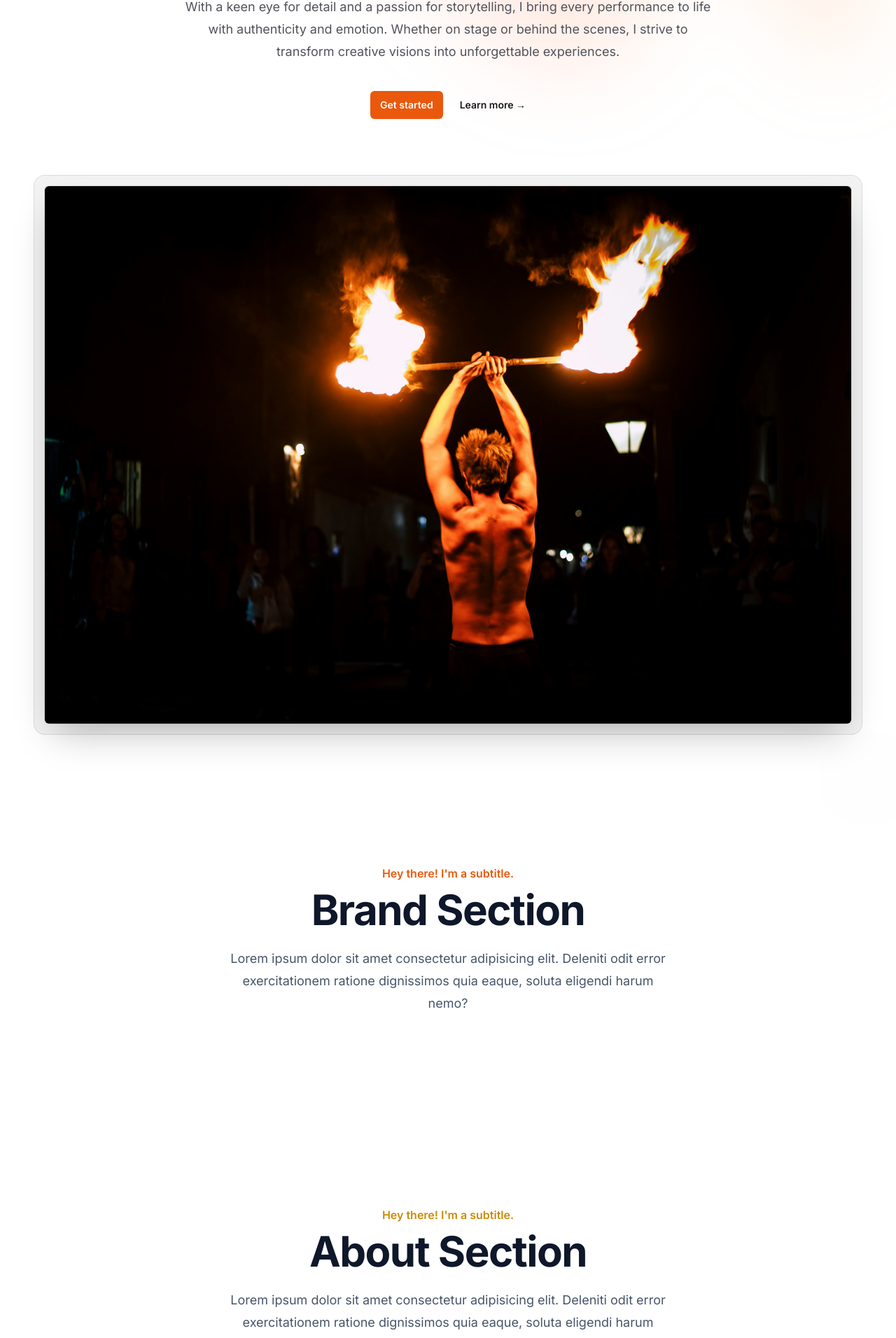
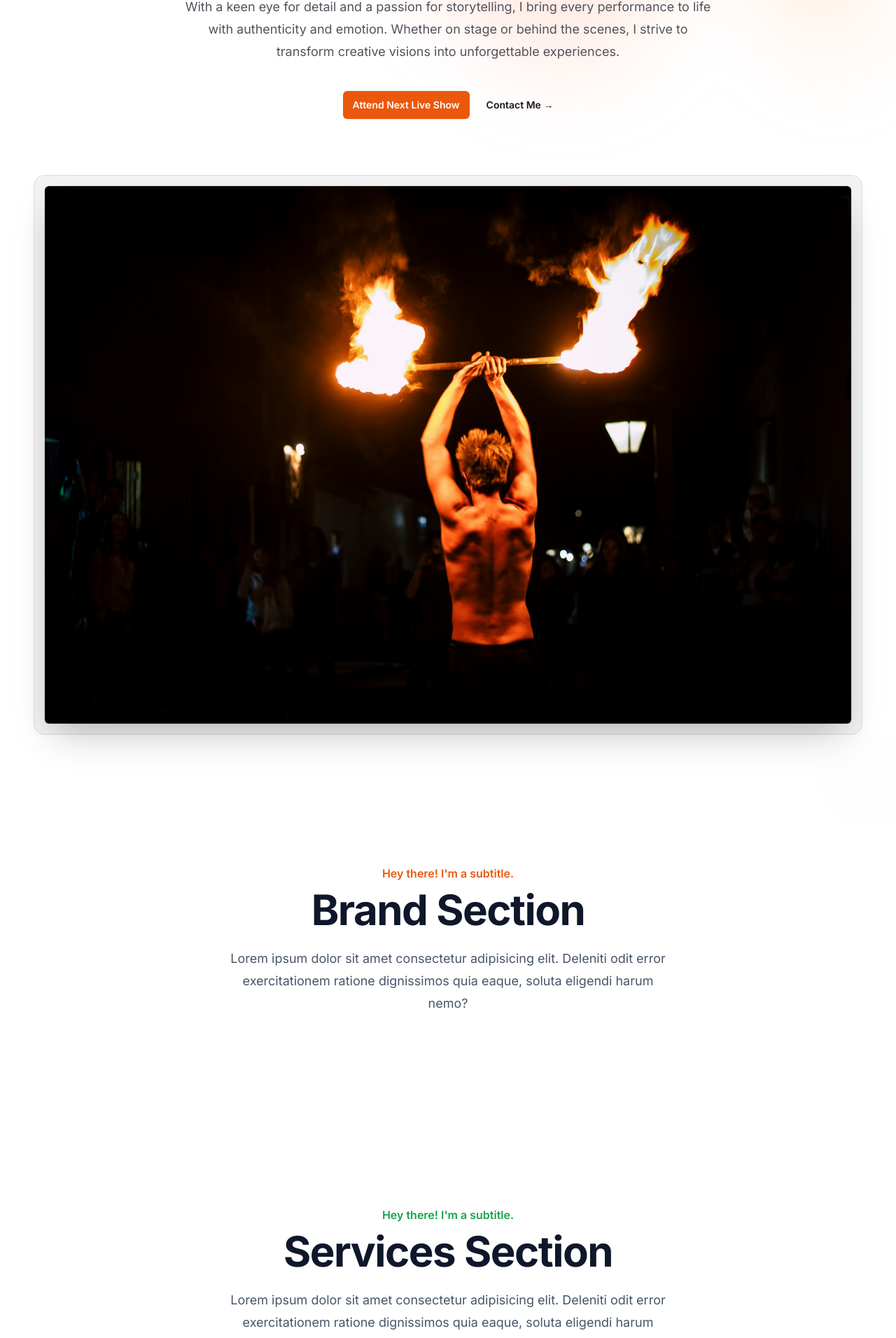
Before and after one commit to Midwest-Dev-Co/alex-taylor---portfolio---TEMPLATE, a Next.js app: page / in a window 1280 px wide. Shown: the part 310-2222 px from the top of the page at 70% size. Built offline with nearby package versions, Linux system fonts and the light colour scheme; a web font is replaced by a local one.

Commit message:
CHORE: Rearrange Landing Sections & Smooth Scroll

```diff
--- a/src/app/(landing)/About.tsx
+++ /dev/null
@@ -1,19 +0,0 @@
-import Section from '@/components/global/Section';
-import SectionHeader from '@/components/global/SectionHeader';
-
-export default function About() {
-  return (
-    <Section name="About">
-      {/* Header */}
-      <SectionHeader
-        title="About Section"
-        subtitle="Hey there! I'm a subtitle."
-        description="Lorem ipsum dolor sit amet consectetur adipisicing elit. Deleniti odit error exercitationem ratione dignissimos quia eaque, soluta eligendi harum nemo?"
-        color="yellow"
-      />
-
-      {/* Content */}
-      <div></div>
-    </Section>
-  );
-}
--- a/src/app/(landing)/Articles.tsx
+++ /dev/null
@@ -1,19 +0,0 @@
-import Section from '@/components/global/Section';
-import SectionHeader from '@/components/global/SectionHeader';
-
-export default function Articles() {
-  return (
-    <Section name="Articles">
-      {/* Header */}
-      <SectionHeader
-        title="Articles Section"
-        subtitle="Hey there! I'm a subtitle."
-        description="Lorem ipsum dolor sit amet consectetur adipisicing elit. Deleniti odit error exercitationem ratione dignissimos quia eaque, soluta eligendi harum nemo?"
-        color="purple"
-      />
-
-      {/* Content */}
-      <div></div>
-    </Section>
-  );
-}
--- a/src/app/(landing)/FAQ.tsx
+++ /dev/null
@@ -1,19 +0,0 @@
-import Section from '@/components/global/Section';
-import SectionHeader from '@/components/global/SectionHeader';
-
-export default function FAQ() {
-  return (
-    <Section name="FAQ">
-      {/* Header */}
-      <SectionHeader
-        title="FAQ Section"
-        subtitle="Hey there! I'm a subtitle."
-        description="Lorem ipsum dolor sit amet consectetur adipisicing elit. Deleniti odit error exercitationem ratione dignissimos quia eaque, soluta eligendi harum nemo?"
-        color="pink"
-      />
-
-      {/* Content */}
-      <div></div>
-    </Section>
-  );
-}
--- a/src/app/(landing)/Hero.tsx
+++ b/src/app/(landing)/Hero.tsx
@@ -2,6 +2,7 @@ import Section from '@/components/global/Section';
 import Image from 'next/image';
 
 import AlexTaylorHeroImage from '@/assets/images/alex-taylor-fire.jpg';
+import Link from 'next/link';
 
 export default function Hero() {
   return (
@@ -37,18 +38,18 @@ export default function Hero() {
               visions into unforgettable experiences.
             </p>
             <div className="mt-10 flex items-center justify-center gap-x-6">
-              <a
-                href="#"
+              <Link
+                href="#LiveShows"
                 className="rounded-md bg-orange-600 px-3.5 py-2.5 text-sm font-semibold text-white shadow-sm hover:bg-orange-500 focus-visible:outline focus-visible:outline-2 focus-visible:outline-offset-2 focus-visible:outline-orange-600"
               >
-                Get started
-              </a>
-              <a
-                href="#"
+                Attend Next Live Show
+              </Link>
+              <Link
+                href="#Contact"
                 className="text-sm font-semibold leading-6 text-zinc-900"
               >
-                Learn more <span aria-hidden="true">→</span>
-              </a>
+                Contact Me <span aria-hidden="true">→</span>
+              </Link>
             </div>
           </div>
           <div className="mt-16 flow-root sm:mt-24">
--- a/src/app/(landing)/CTA.tsx
+++ b/src/app/(landing)/LiveShows.tsx
@@ -1,9 +1,9 @@
 import Section from '@/components/global/Section';
 import SectionHeader from '@/components/global/SectionHeader';
 
-export default function CTA() {
+export default function LiveShows() {
   return (
-    <Section name="CTA">
+    <Section name="LiveShows">
       {/* Header */}
       <SectionHeader
         title="CTA Section"
--- a/src/app/(landing)/page.tsx
+++ b/src/app/(landing)/page.tsx
@@ -3,11 +3,8 @@ import Hero from './Hero';
 import Services from './Services';
 import Portfolio from './Portfolio';
 import Testimonials from './Testimonials';
-import CTA from './CTA';
-import Articles from './Articles';
+import LiveShows from './LiveShows';
 import Contact from './Contact';
-import About from './About';
-import FAQ from './FAQ';
 import BrandCloud from './BrandCloud';
 
 export default function LandingPage() {
@@ -17,19 +14,13 @@ export default function LandingPage() {
 
       <BrandCloud />
 
-      <About />
-
       <Services />
 
       <Portfolio />
 
       <Testimonials />
 
-      <Articles />
-
-      <CTA />
-
-      <FAQ />
+      <LiveShows />
 
       <Contact />
     </Main>
--- a/src/assets/styles/globals.css
+++ b/src/assets/styles/globals.css
@@ -37,7 +37,7 @@
   }
 
   body {
-    @apply flex flex-col min-h-screen bg-background text-foreground h-full relative antialiased;
+    @apply flex flex-col min-h-screen bg-background text-foreground h-full relative antialiased scroll-smooth;
   }
 }
 
```
